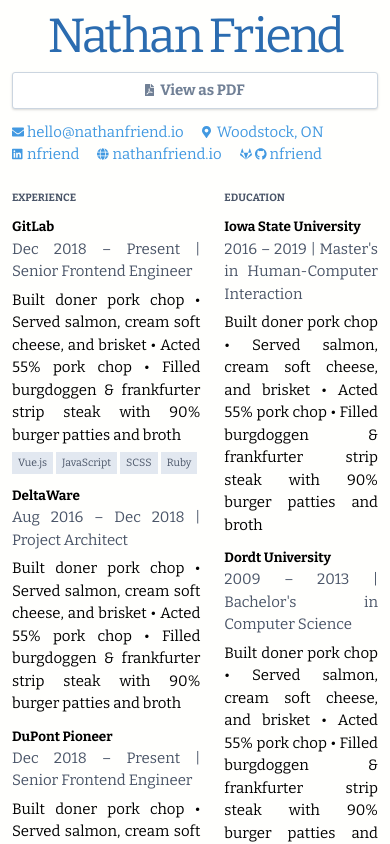
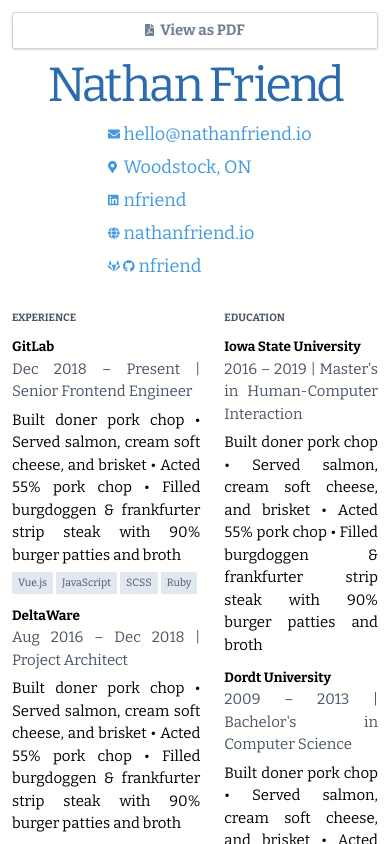
Before and after one commit to nfriend/nuxt-resume, a Nuxt app: page / in a window 390 px wide. Shown: the top 844 px of the page. Built offline with nearby package versions, Linux system fonts and the light colour scheme.

Commit message:
Better responsive styles for header

```diff
--- a/components/header/ContactInfo.vue
+++ b/components/header/ContactInfo.vue
@@ -1,12 +1,12 @@
 <template>
   <address
-    class="flex justify-start lg:justify-between print:justify-between flex-wrap  lg:flex-no-wrap"
+    class="flex flex-wrap flex-col sm:flex-row sm:justify-start lg:justify-between print:justify-between lg:flex-no-wrap text-2xl sm:text-base"
   >
     <template v-for="(item, index) in resumeData.contactInfo">
       <!-- Combined GitLab/GitHub info requires some special handling -->
       <span
         v-if="item.type === 'gitlab+github'"
-        class="flex items-center whitespace-no-wrap mr-6 lg:mr-0 print:mr-0"
+        class="flex items-center whitespace-no-wrap mr-6 lg:mr-0 print:mr-0 mb-2 sm:mb-0"
       >
         <a :href="item.links.gitlab">
           <Icon type="gitlab" class="mr-1" />
@@ -22,7 +22,7 @@
       <!-- All other contact info types -->
       <template v-else>
         <a
-          class="flex items-center whitespace-no-wrap mr-6 lg:mr-0 print:mr-0"
+          class="flex items-center whitespace-no-wrap mr-6 lg:mr-0 print:mr-0 mb-2 sm:mb-0"
           :href="item.link"
         >
           <Icon :type="item.type" class="mr-1" />
--- a/components/header/Header.vue
+++ b/components/header/Header.vue
@@ -1,12 +1,12 @@
 <template>
-  <header>
-    <div class="flex items-stretch sm:items-start flex-col sm:flex-row">
+  <header class="flex flex-col">
+    <div class="flex items-stretch sm:items-start flex-col-reverse sm:flex-row">
       <h1 class="flex-grow flex-shrink-0 text-center sm:text-left">
         <Kerned :letters="resumeData.title" />
       </h1>
       <PdfLink />
     </div>
-    <section>
+    <section class="self-center -mr-16 sm:self-stretch sm:mr-0">
       <ContactInfo />
     </section>
   </header>
```
